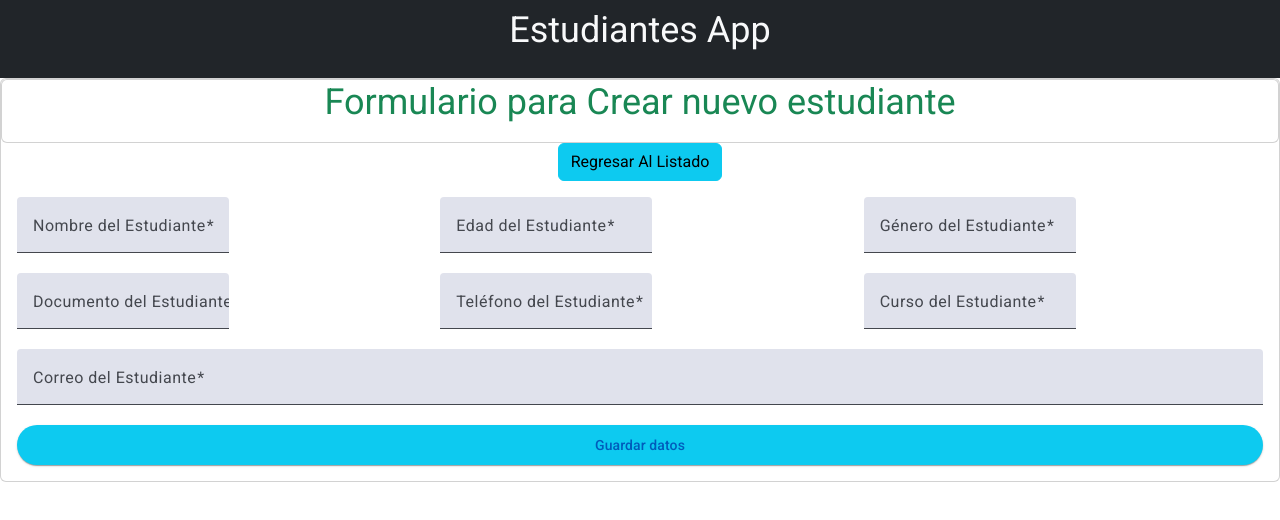
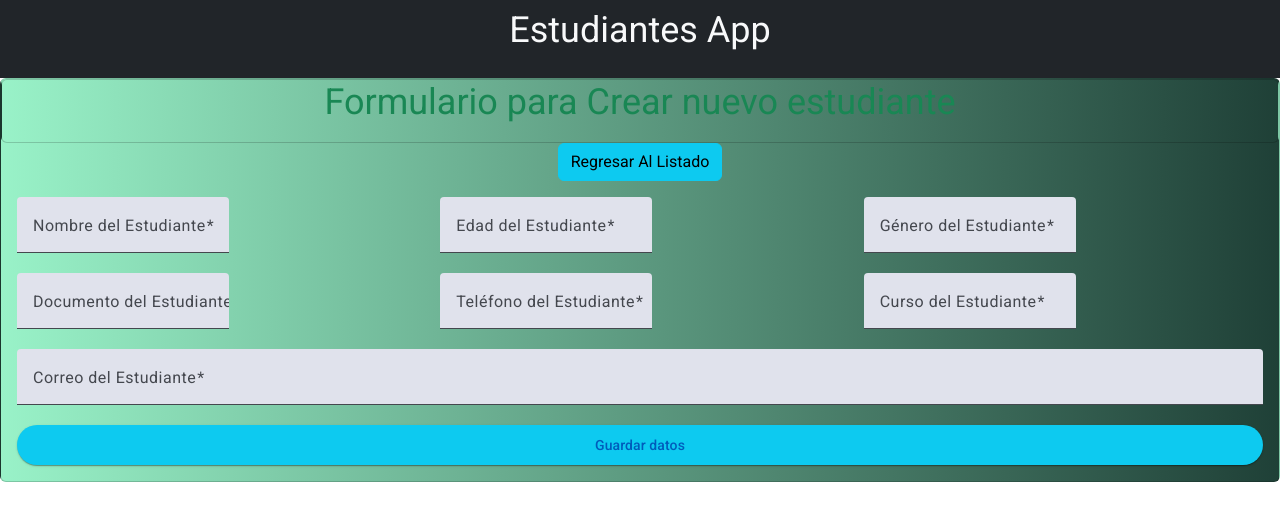
Before and after one commit to Deyson19/app-estudiantes-frontend-angular, an Angular app: page /nuevo in a window 1280 px wide. Shown: the top 520 px of the page. Built offline with nearby package versions, Linux system fonts and the light colour scheme.

Commit message:
Ui gradient para los cards

```diff
--- a/src/styles.css
+++ b/src/styles.css
@@ -1,4 +1,23 @@
 /* You can add global styles to this file, and also import other style files */
 
-html, body { height: 100%; }
-body { margin: 0; font-family: Roboto, "Helvetica Neue", sans-serif; }
+html,
+body {
+  height: 100%;
+}
+body {
+  margin: 0;
+  font-family: Roboto, "Helvetica Neue", sans-serif;
+}
+.card {
+  background: #1f4037; /* fallback for old browsers */
+  background: -webkit-linear-gradient(
+    to right,
+    #99f2c8,
+    #1f4037
+  ); /* Chrome 10-25, Safari 5.1-6 */
+  background: linear-gradient(
+    to right,
+    #99f2c8,
+    #1f4037
+  ); /* W3C, IE 10+/ Edge, Firefox 16+, Chrome 26+, Opera 12+, Safari 7+ */
+}
```
